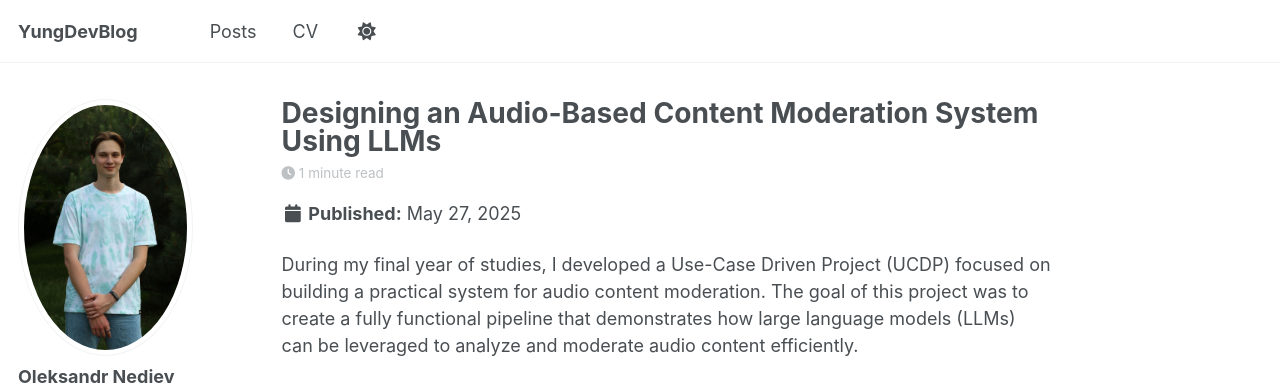
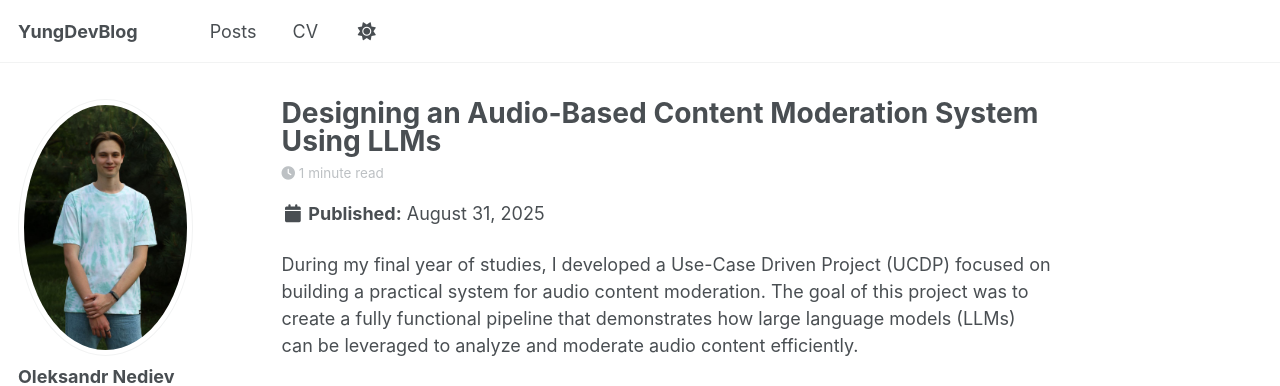
Before and after one commit to nedev-v/My-blog, a Jekyll site: the page built from _posts/2025-08-31-ucdp.md, in a window 1280 px wide and 900 px high. Shown: the top 386 px of the window. Built offline with Jekyll 4.4.1, drawn with Linux system fonts in a browser that asks for light colours; a script that is not in the unit is left out.

Commit message:
Fix date

```diff
--- a/_posts/2025-08-31-ucdp.md
+++ b/_posts/2025-08-31-ucdp.md
@@ -1,6 +1,6 @@
 ---
 title: "Designing an Audio-Based Content Moderation System Using LLMs"
-date: 2025-05-27
+date: 2025-08-31
 permalink: /posts/audio-moderation-with-llms
 tags:
   - Extra Activity
```
